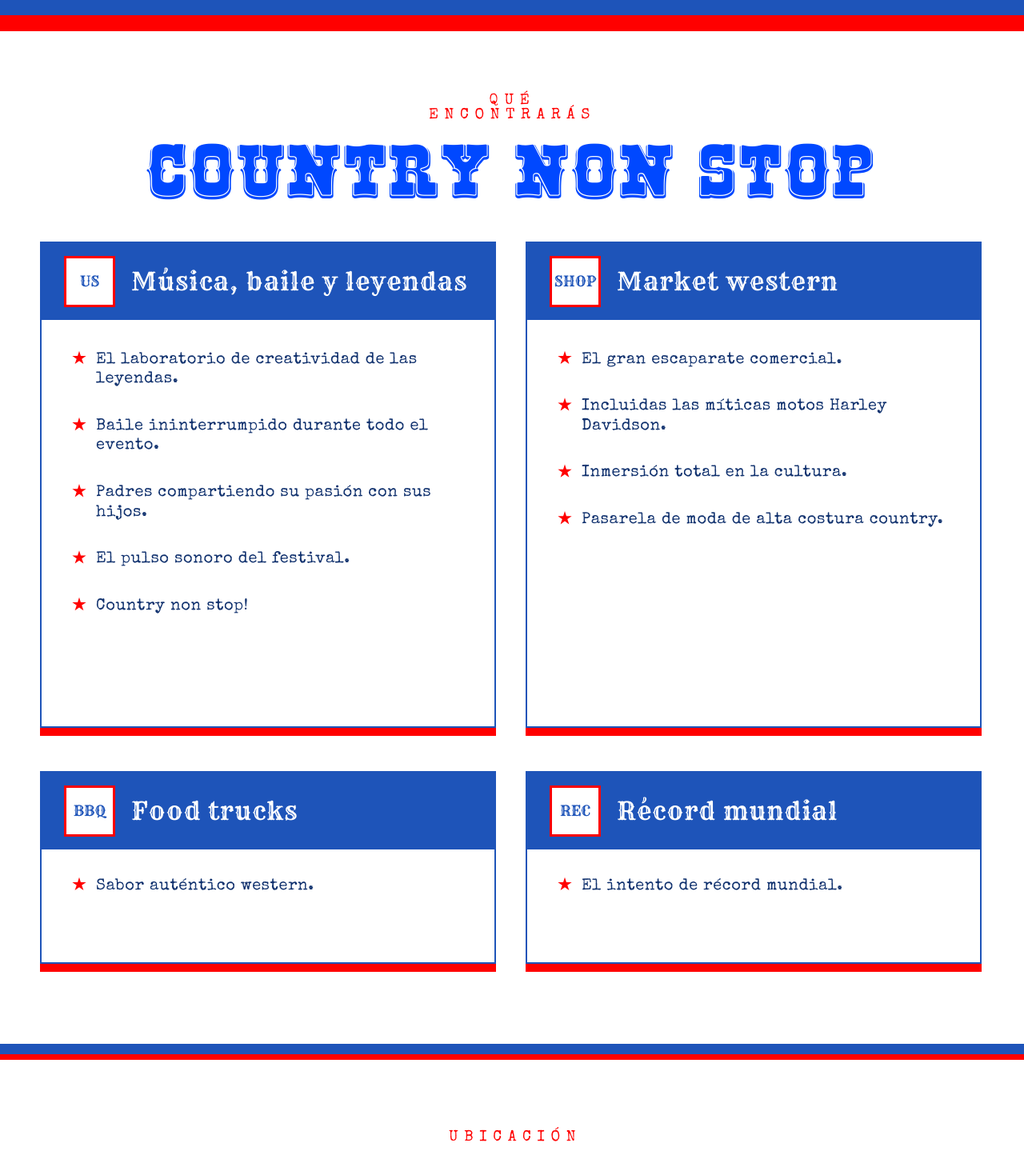
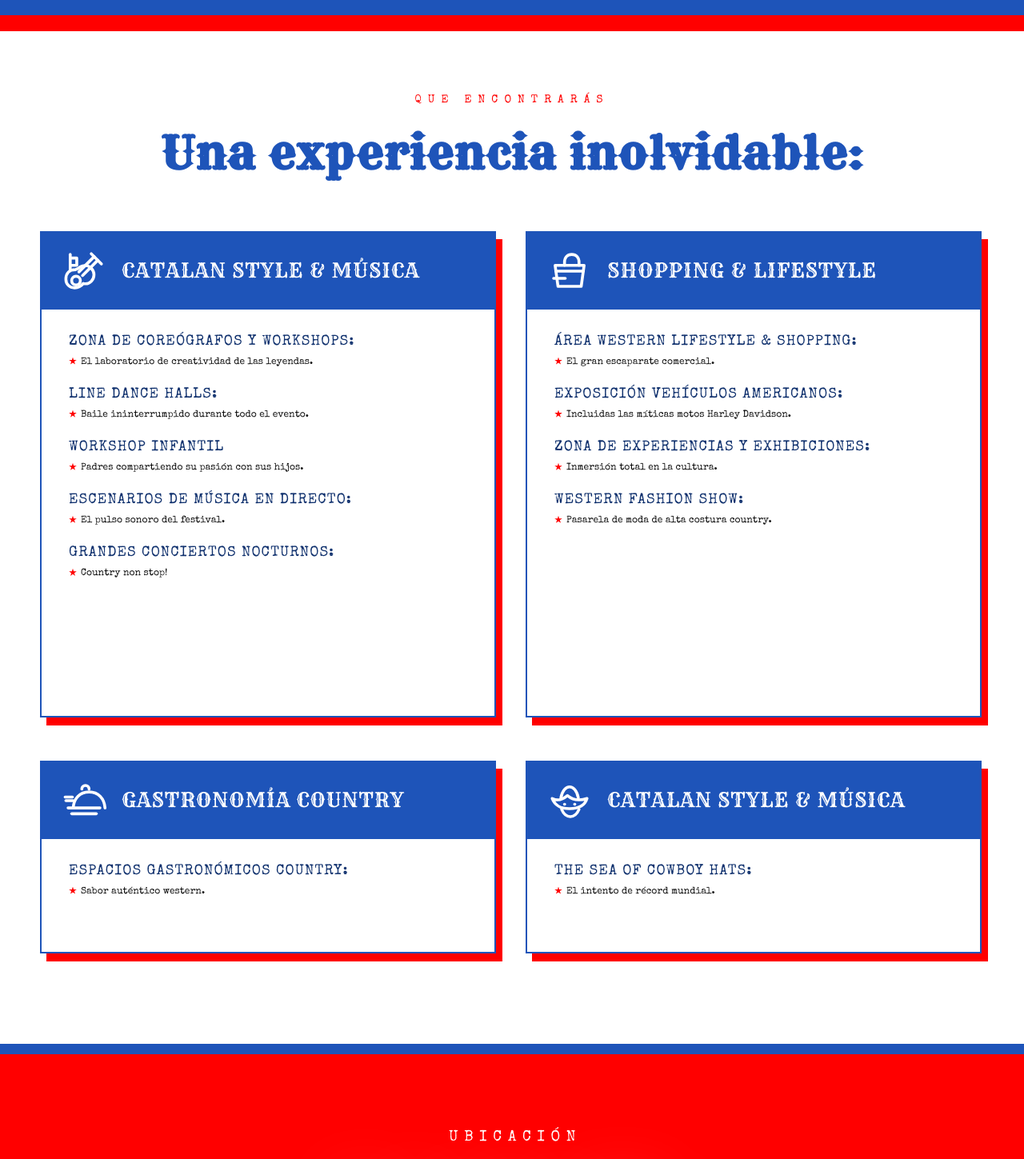
Before and after one commit to samilososami/barcelonacountry, a React (Vite) app: page / in a window 1280 px wide. Shown: the part 2681-4130 px from the top of the page at 80% size. Built offline with nearby package versions, Linux system fonts and the light colour scheme.

Commit message:
Refine find section and red location panel

```diff
--- a/src/main.tsx
+++ b/src/main.tsx
@@ -50,10 +50,17 @@ type RevealStyle = CSSProperties & {
   "--scrolljs-delay"?: string;
 };
 
+type FindItem =
+  | string
+  | {
+      heading: string;
+      body: string;
+    };
+
 type FindCard = {
   title: string;
   icon: string;
-  items: string[];
+  items: FindItem[];
 };
 
 type FindCopy = {
@@ -120,39 +127,76 @@ const findCopies: Record<LanguageKey, FindCopy> = {
     ]
   },
   es: {
-    kicker: "QUÉ ENCONTRARÁS",
-    title: "Country non stop",
+    kicker: "QUE ENCONTRARÁS",
+    title: "Una experiencia inolvidable:",
     cards: [
       {
-        title: "Música, baile y leyendas",
-        icon: "US",
+        title: "CATALAN STYLE & MÚSICA",
+        icon: "music",
         items: [
-          "El laboratorio de creatividad de las leyendas.",
-          "Baile ininterrumpido durante todo el evento.",
-          "Padres compartiendo su pasión con sus hijos.",
-          "El pulso sonoro del festival.",
-          "Country non stop!"
+          {
+            heading: "ZONA DE COREÓGRAFOS Y WORKSHOPS:",
+            body: "El laboratorio de creatividad de las leyendas."
+          },
+          {
+            heading: "LINE DANCE HALLS:",
+            body: "Baile ininterrumpido durante todo el evento."
+          },
+          {
+            heading: "WORKSHOP INFANTIL",
+            body: "Padres compartiendo su pasión con sus hijos."
+          },
+          {
+            heading: "ESCENARIOS DE MÚSICA EN DIRECTO:",
+            body: "El pulso sonoro del festival."
+          },
+          {
+            heading: "GRANDES CONCIERTOS NOCTURNOS:",
+            body: "Country non stop!"
+          }
         ]
       },
       {
-        title: "Market western",
-        icon: "SHOP",
+        title: "SHOPPING & LIFESTYLE",
+        icon: "shopping",
         items: [
-          "El gran escaparate comercial.",
-          "Incluidas las míticas motos Harley Davidson.",
-          "Inmersión total en la cultura.",
-          "Pasarela de moda de alta costura country."
+          {
+            heading: "ÁREA WESTERN LIFESTYLE & SHOPPING:",
+            body: "El gran escaparate comercial."
+          },
+          {
+            heading: "EXPOSICIÓN VEHÍCULOS AMERICANOS:",
+            body: "Incluidas las míticas motos Harley Davidson."
+          },
+          {
+            heading: "ZONA DE EXPERIENCIAS Y EXHIBICIONES:",
+            body: "Inmersión total en la cultura."
+          },
+          {
+            heading: "WESTERN FASHION SHOW:",
+            body: "Pasarela de moda de alta costura country."
+          }
         ]
       },
       {
-        title: "Food trucks",
-        icon: "BBQ",
-        items: ["Sabor auténtico western."]
+        title: "GASTRONOMÍA COUNTRY",
+        icon: "food",
+        items: [
+          {
+            heading: "ESPACIOS GASTRONÓMICOS COUNTRY:",
+            body: "Sabor auténtico western."
+          }
+        ]
       },
       {
-        title: "Récord mundial",
-        icon: "REC",
-        items: ["El intento de récord mundial."]
+        title: "CATALAN STYLE & MÚSICA",
+        icon: "cowboy",
+        items: [
+          {
+            heading: "THE SEA OF COWBOY HATS:",
+            body: "El intento de récord mundial."
+          }
+        ]
       }
     ]
   },
@@ -965,6 +1009,58 @@ function ArtistCard({ artist }: { artist: Artist }) {
   );
 }
 
+const getFindItemParts = (item: FindItem) => (typeof item === "string" ? { heading: "", body: item } : item);
+
+function FindCardIcon({ icon }: { icon: string }) {
+  if (icon === "shopping" || icon === "SHOP") {
+    return (
+      <svg viewBox="0 0 64 64" aria-hidden="true">
+        <path d="M20 24h32l-4 29H16l-4-29h8Z" />
+        <path d="M25 24v-4c0-7 4-11 10-11s10 4 10 11v4" />
+        <path d="M13 32h38" />
+        <path d="M10 42h16" />
+      </svg>
+    );
+  }
+
+  if (icon === "food" || icon === "BBQ") {
+    return (
+      <svg viewBox="0 0 64 64" aria-hidden="true">
+        <path d="M10 42h44" />
+        <path d="M17 42c1-13 9-22 22-22s21 9 22 22" />
+        <path d="M39 16a5 5 0 0 0-10 0" />
+        <path d="M15 50h34" />
+        <path d="M7 32h10" />
+        <path d="M6 27h10" />
+      </svg>
+    );
+  }
+
+  if (icon === "cowboy" || icon === "REC") {
+    return (
+      <svg viewBox="0 0 64 64" aria-hidden="true">
+        <path d="M8 29c8 4 14 2 21-4 7 6 15 8 27 4-3 10-11 14-24 14S12 39 8 29Z" />
+        <path d="M20 28c2-10 7-15 12-15s10 5 12 15" />
+        <path d="M21 44c3 7 7 10 12 10s9-3 12-10" />
+        <path d="M25 37h.2" />
+        <path d="M39 37h.2" />
+      </svg>
+    );
+  }
+
+  return (
+    <svg viewBox="0 0 64 64" aria-hidden="true">
+      <path d="M42 8 56 22" />
+      <path d="M46 12 25 33" />
+      <path d="M51 17 30 38" />
+      <path d="M20 30c-8 0-13 5-13 13 0 7 5 12 12 12 5 0 9-2 12-6 4 1 8 0 11-3 5-5 5-13 0-18-4-4-10-5-15-2-2 2-4 3-7 4Z" />
+      <path d="M21 39a6 6 0 1 0 0 12 6 6 0 0 0 0-12Z" />
+      <path d="M13 9v22" />
+      <path d="M13 14h9v10h-9" />
+    </svg>
+  );
+}
+
 function FindSection({ copy }: { copy: FindCopy }) {
   return (
     <section id="find" className="find-section" aria-labelledby="find-title">
@@ -990,17 +1086,24 @@ function FindSection({ copy }: { copy: FindCopy }) {
           >
             <div className="find-card-header">
               <span className="find-card-icon" aria-hidden="true">
-                {card.icon}
+                <FindCardIcon icon={card.icon} />
               </span>
               <h3>{card.title}</h3>
             </div>
             <ul>
-              {card.items.map((item) => (
-                <li key={item}>
-                  <span className="find-bullet" aria-hidden="true" />
-                  <span>{item}</span>
-                </li>
-              ))}
+              {card.items.map((item) => {
+                const itemParts = getFindItemParts(item);
+
+                return (
+                  <li key={`${itemParts.heading}-${itemParts.body}`}>
+                    {itemParts.heading && <strong>{itemParts.heading}</strong>}
+                    <span className="find-description">
+                      <span className="find-bullet" aria-hidden="true" />
+                      {itemParts.body}
+                    </span>
+                  </li>
+                );
+              })}
             </ul>
           </article>
         ))}
--- a/src/styles.css
+++ b/src/styles.css
@@ -914,33 +914,34 @@ h3 {
 }
 
 .find-kicker {
-  left: 503.5px;
-  top: 99px;
-  width: 273px;
+  left: 410px;
+  top: 100px;
+  width: 460px;
   color: var(--red);
-  font-size: 18.75px;
+  font-size: 14px;
   line-height: 0.97;
-  letter-spacing: 7.69px;
+  letter-spacing: 8px;
   text-align: center;
   z-index: 2;
 }
 
 .find-title {
-  left: 127.45px;
-  top: 152px;
-  width: 1025.1px;
-  height: 97.85px;
-  color: #0048ff;
-  font-size: 96px;
-  line-height: 0.97;
-  letter-spacing: 3.84px;
-  text-shadow: 0 20px 79.4px rgba(255, 255, 255, 0.3);
+  left: 0;
+  top: 145px;
+  width: 1280px;
+  height: 74px;
+  color: var(--blue);
+  font-family: "Rye", serif;
+  font-size: 56px;
+  line-height: 1;
+  letter-spacing: 1.5px;
+  text-shadow: none;
   z-index: 2;
 }
 
 .find-grid {
   left: 49.83px;
-  top: 282.9px;
+  top: 270px;
   width: 1176.92px;
   display: grid;
   grid-template-columns: repeat(2, 570.42px);
@@ -954,7 +955,7 @@ h3 {
   overflow: hidden;
   background: #ffffff;
   border: 2px solid var(--blue);
-  box-shadow: 0 10px 0 var(--red);
+  box-shadow: 8px 10px 0 var(--red);
   transition:
     border-color 260ms ease,
     box-shadow 420ms ease,
@@ -963,7 +964,7 @@ h3 {
 
 .find-card:hover {
   border-color: var(--red);
-  box-shadow: 0 16px 0 var(--red), 0 24px 26px rgba(23, 35, 96, 0.18);
+  box-shadow: 12px 15px 0 var(--red), 0 24px 26px rgba(23, 35, 96, 0.18);
   transform: translateY(-7px) scale(1.012);
 }
 
@@ -971,64 +972,83 @@ h3 {
   height: 95.63px;
   display: flex;
   align-items: center;
-  gap: 20px;
+  gap: 18px;
   background: var(--blue);
   color: #ffffff;
-  padding: 0 28px;
+  padding: 0 28px 0 24px;
 }
 
 .find-card-icon {
-  width: 64px;
-  height: 64px;
+  width: 58px;
+  height: 58px;
   display: inline-flex;
   align-items: center;
   justify-content: center;
   flex: 0 0 auto;
-  background: #ffffff;
-  border: 3px solid var(--red);
-  color: var(--blue);
+  color: #ffffff;
+}
+
+.find-card-icon svg {
+  width: 58px;
+  height: 58px;
+  fill: none;
+  stroke: currentColor;
+  stroke-width: 4;
+  stroke-linecap: round;
+  stroke-linejoin: round;
+}
+
+.find-card h3 {
+  color: #ffffff;
   font-family: "Rye", serif;
-  font-size: 18px;
-  line-height: 1;
-}
-
-.find-card h3 {
-  color: #ffffff;
-  font-family: "Rye", serif;
-  font-size: 31px;
+  font-size: 25px;
   font-weight: 400;
   line-height: 1.08;
-  letter-spacing: 1.2px;
+  letter-spacing: 0.9px;
 }
 
 .find-card ul {
   display: grid;
-  gap: 34px;
+  gap: 23px;
   margin: 0;
-  padding: 38px 38px 0 38px;
+  padding: 31px 34px 0 34px;
   list-style: none;
 }
 
 .find-card li {
+  color: #101010;
+  font-size: 12px;
+  line-height: 1.35;
+  letter-spacing: 0;
+}
+
+.find-card li strong {
+  display: block;
+  margin-bottom: 8px;
+  color: #10316e;
+  font-size: 18px;
+  font-weight: 400;
+  line-height: 1.05;
+  letter-spacing: 1.1px;
+  text-transform: uppercase;
+}
+
+.find-description {
   display: grid;
-  grid-template-columns: 18px 1fr;
-  gap: 12px;
+  grid-template-columns: 10px 1fr;
+  gap: 5px;
   align-items: start;
-  color: #10316e;
-  font-size: 20px;
-  line-height: 1.23;
-  letter-spacing: 0.6px;
 }
 
 .find-card-3 ul,
 .find-card-4 ul {
-  padding-top: 34px;
+  padding-top: 31px;
 }
 
 .find-bullet {
-  width: 18px;
-  height: 18px;
-  margin-top: 1px;
+  width: 10px;
+  height: 10px;
+  margin-top: 2px;
   background: var(--red);
   clip-path: polygon(50% 0%, 61% 35%, 98% 35%, 68% 56%, 80% 91%, 50% 70%, 20% 91%, 32% 56%, 2% 35%, 39% 35%);
 }
@@ -1038,7 +1058,7 @@ h3 {
   top: 3998.59px;
   width: calc(1327.63px + (2 * var(--edge-bleed)));
   height: 900.3px;
-  background: #ffffff;
+  background: var(--red);
   border: 7px solid var(--red);
 }
 
@@ -1046,7 +1066,7 @@ h3 {
   left: 560.5px;
   top: 4095.29px;
   width: 159px;
-  color: var(--red);
+  color: #ffffff;
   font-size: 18.75px;
   line-height: 0.97;
   letter-spacing: 7.69px;
@@ -1058,10 +1078,12 @@ h3 {
   top: 4137.97px;
   width: 759.85px;
   height: 97.85px;
-  color: var(--red);
+  color: #ffffff;
   font-size: 96px;
   letter-spacing: 3.84px;
-  text-shadow: 0 20px 79.4px rgba(255, 255, 255, 0.3);
+  text-shadow:
+    0 5px 0 #0048ff,
+    0 20px 79.4px rgba(255, 255, 255, 0.3);
 }
 
 .text-en-barcelona {
@@ -1069,9 +1091,11 @@ h3 {
   top: 4245.83px;
   width: 805.37px;
   height: 97.85px;
-  color: #0048ff;
+  color: #ffffff;
   font-size: 96px;
   letter-spacing: 3.84px;
+  -webkit-text-stroke: 2px #0048ff;
+  paint-order: stroke fill;
 }
 
 .map-placeholder {
@@ -1080,7 +1104,7 @@ h3 {
   width: 991.08px;
   height: 424.57px;
   background: #d9d9d9;
-  border: 7px solid var(--blue);
+  border: 7px solid #ffffff;
   overflow: hidden;
   transition:
     border-color 220ms ease,
@@ -1089,8 +1113,8 @@ h3 {
 }
 
 .map-placeholder:hover {
-  border-color: var(--red);
-  box-shadow: 0 16px 0 var(--blue), 0 24px 28px rgba(23, 35, 96, 0.18);
+  border-color: var(--blue);
+  box-shadow: 0 16px 0 #ffffff, 0 24px 28px rgba(23, 35, 96, 0.18);
   transform: translateY(-6px);
 }
 
```
